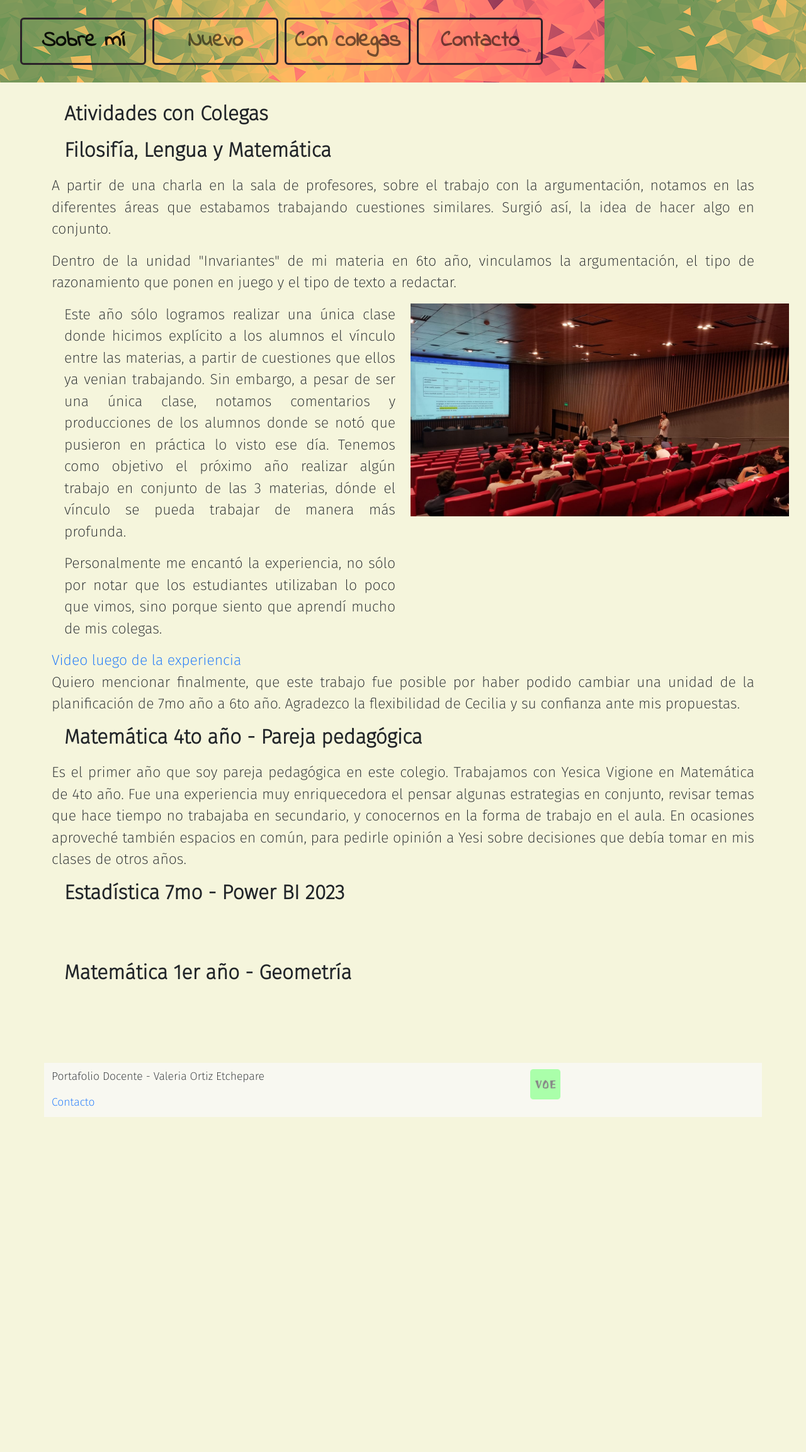
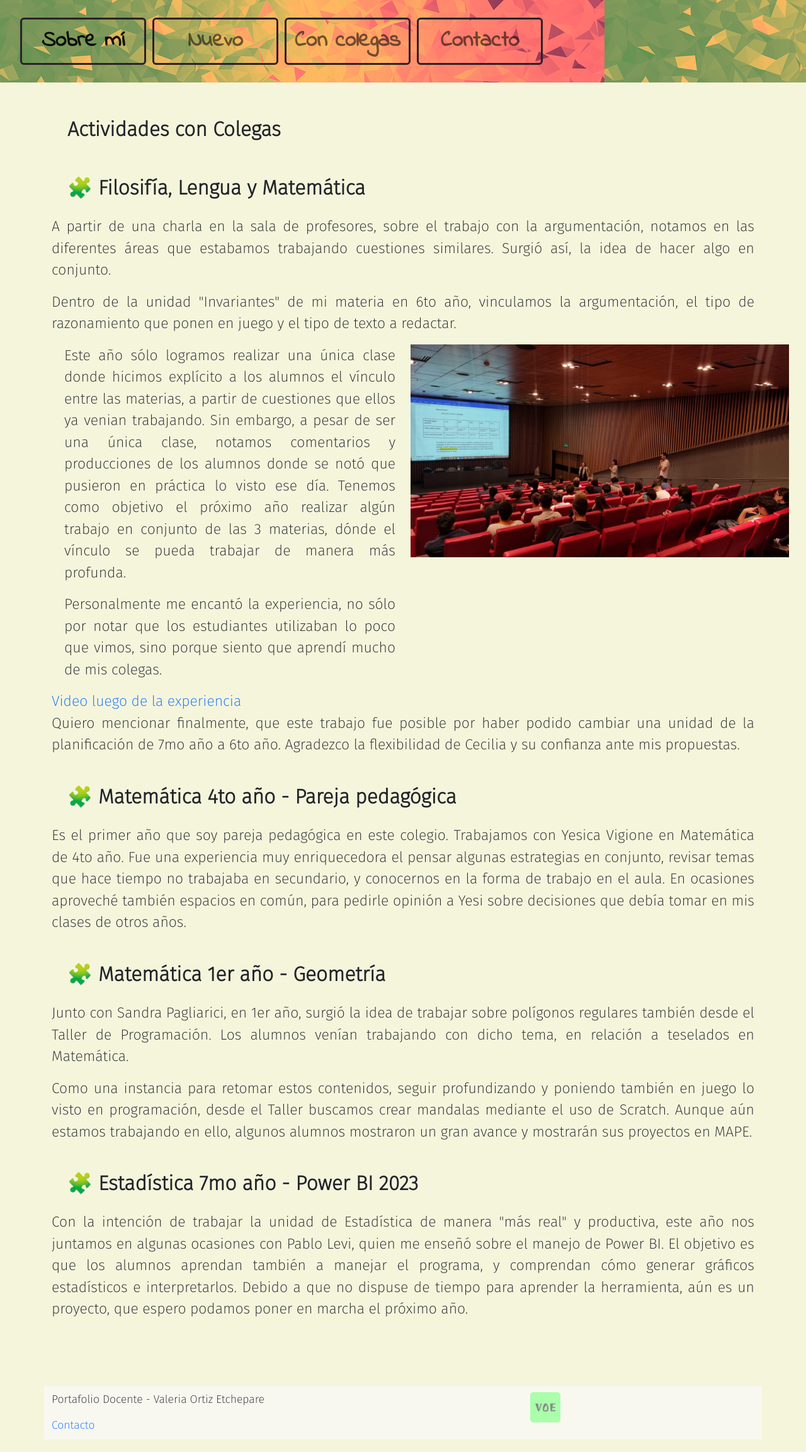
Before and after one commit to vortiz35/portafoliodocente2022etrr, a website: page 4colegas.html in a window 1280 px wide. Shown: the whole page at 63% size. Before the commit the page ends 1794 px from the top, so only its background shows below. Drawn offline with nearby package versions, Linux system fonts and the light colour scheme.

Commit message:
con cambios

```diff
--- a/4colegas.html
+++ b/4colegas.html
@@ -52,11 +52,11 @@
     </header>
 
     <main class="container">
-        <h2>Atividades con Colegas</h2>
+        <h2>Actividades con Colegas</h2>
 
         <div class="row">
 
-            <h2>Filosifía, Lengua y Matemática</h2>
+            <h2>🧩 Filosifía, Lengua y Matemática</h2>
             <p>A partir de una charla en la sala de profesores, sobre el trabajo con la argumentación, notamos en las diferentes áreas que estabamos trabajando cuestiones similares. Surgió así, la idea de hacer algo en conjunto.</p>
             <br>
             <p>Dentro de la unidad "Invariantes" de mi materia en 6to año, vinculamos la argumentación, el tipo de razonamiento que ponen en juego y el tipo de texto a redactar.</p>
@@ -73,16 +73,22 @@
               <p>Quiero mencionar finalmente, que este trabajo fue posible por haber podido cambiar una unidad de la planificación de 7mo año a 6to año. Agradezco la flexibilidad de Cecilia y su confianza ante mis propuestas. </p>
 
             <br><br>
-            <h2>Matemática 4to año - Pareja pedagógica</h2>
+            <h2>🧩 Matemática 4to año - Pareja pedagógica</h2>
             <p>Es el primer año que soy pareja pedagógica en este colegio. Trabajamos con Yesica Vigione en Matemática de 4to año. Fue una experiencia muy enriquecedora el pensar algunas estrategias en conjunto, revisar temas que hace tiempo no trabajaba en secundario, y conocernos en la forma de trabajo en el aula. En ocasiones aproveché también espacios en común, para pedirle opinión a Yesi sobre decisiones que debía tomar en mis clases de otros años. </p>
 
-            <br><br>
-            <h2>Estadística 7mo - Power BI 2023</h2>
-            <p> </p>
+            <br><br><br>
+            <h2>🧩 Matemática 1er año - Geometría</h2>
+            <p>Junto con Sandra Pagliarici, en 1er año, surgió la idea de trabajar sobre polígonos regulares también desde el Taller de Programación. Los alumnos venían trabajando con dicho tema, en relación a teselados en Matemática.</p>
+            <p> Como una instancia para retomar estos contenidos, seguir profundizando y poniendo también en juego lo visto en programación, desde el Taller buscamos crear mandalas mediante el uso de Scratch. Aunque aún estamos trabajando en ello, algunos alumnos mostraron un gran avance y mostrarán sus proyectos en MAPE.
+            </p>
 
             <br><br>
-            <h2>Matemática 1er año - Geometría</h2>
-            <p> </p>
+            <h2>🧩 Estadística 7mo año - Power BI 2023</h2>
+            <p>
+              Con la intención de trabajar la unidad de Estadística de manera "más real" y productiva, este año nos juntamos en algunas ocasiones con Pablo Levi, quien me enseñó sobre el manejo de Power BI. El objetivo es que los alumnos aprendan también a manejar el programa, y comprendan cómo generar gráficos estadísticos e interpretarlos. Debido a que no dispuse de tiempo para aprender la herramienta, aún es un proyecto, que espero podamos poner en marcha el próximo año.
+            </p>
+
+
 
 
         </div>
--- a/css/estilo.css
+++ b/css/estilo.css
@@ -122,9 +122,10 @@ h1 {
   font-size: 60px; }
 
 h2, h3 {
-  margin: 20px;
-  margin-top: 30px;
-  font-weight: bold; }
+  margin: 25px;
+  /* margin-top: 60px; */
+  font-weight: bold;
+ padding-top:30px ; }
 
 a {
   text-decoration: none; }
```
Also changed, not shown: 3nuevo.html (+49 -5 lines).
